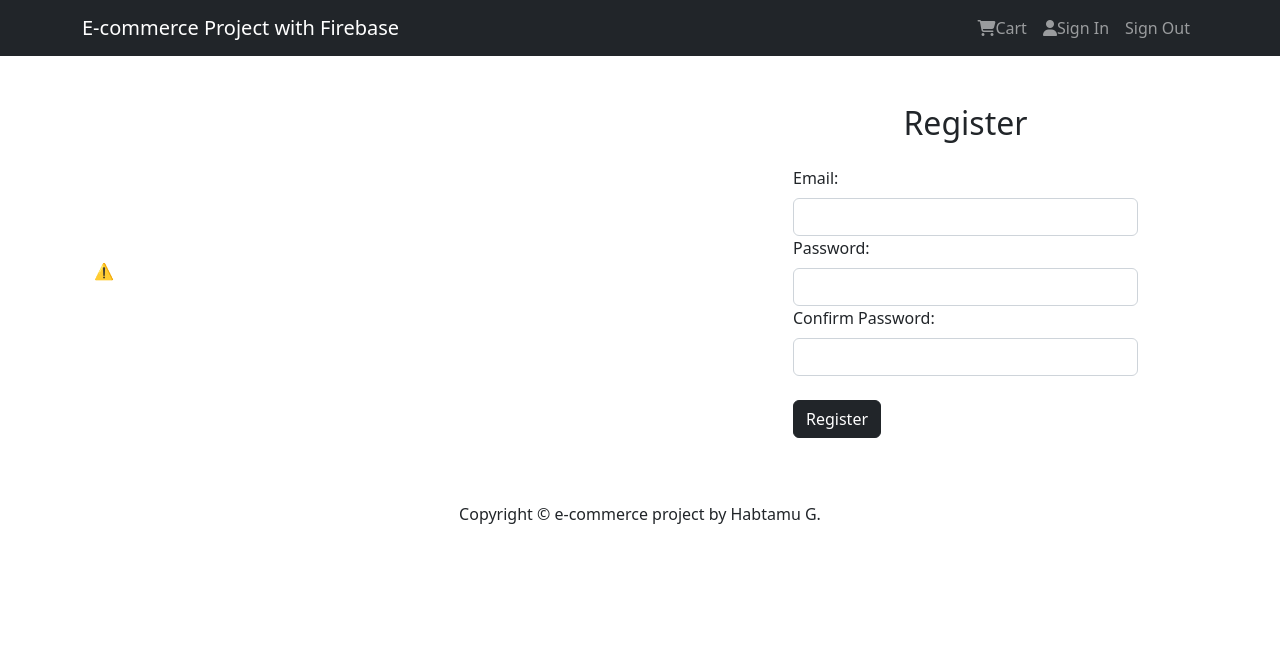
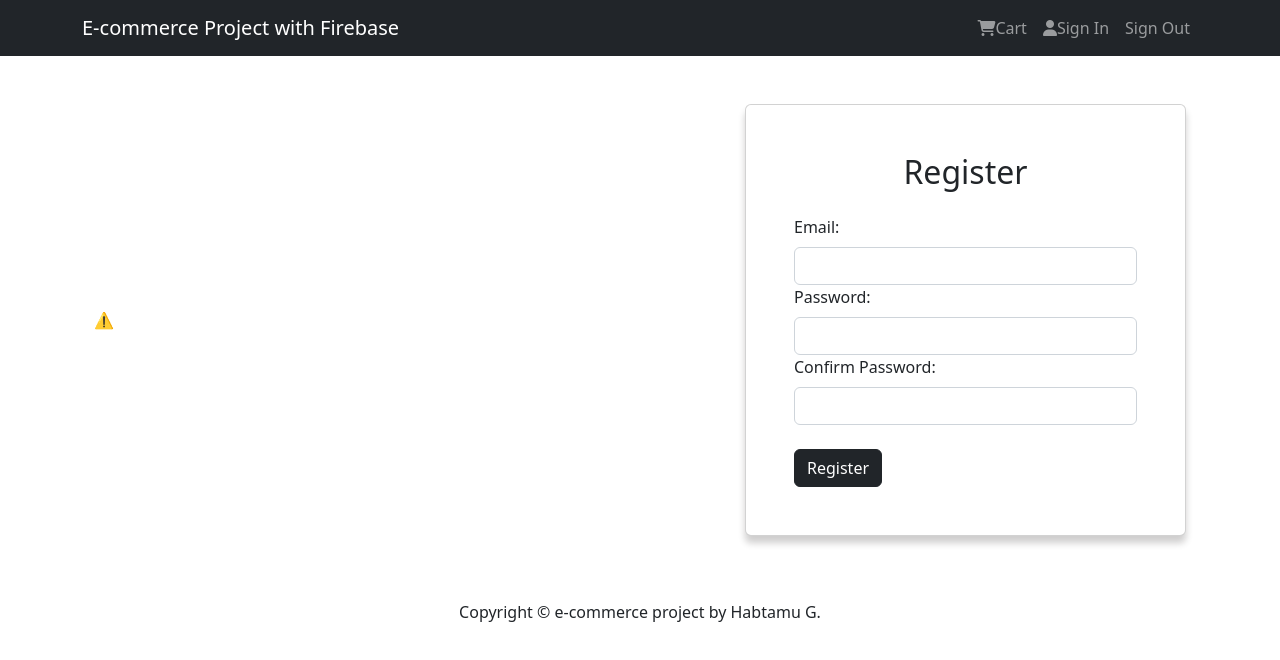
Before and after one commit to HabibiGirum/e-commerce-firebase-project, a React (Create React App) app: page /register in a window 1280 px wide. Shown: the top 660 px of the page. Built offline with nearby package versions, Linux system fonts and the light colour scheme; no server answers.

Commit message:
e-commerce react firebase project

```diff
--- a/src/index.css
+++ b/src/index.css
@@ -71,3 +71,6 @@ main {
   border-color: #1877f2;
   color: #fff;
 }
+.my-card {
+  box-shadow: 0px 7px 7px rgba(14, 12, 12, 0.2);
+}
--- a/src/pages/Login.js
+++ b/src/pages/Login.js
@@ -53,7 +53,7 @@ const Login = () => {
     <Wrapper>
       <Row className="justify-content-center">
         <Col md={4}>
-          <Card className="my-4 ">
+          <Card className="my-4 my-card">
             <Form onSubmit={submitHandler} className="p-1">
               <h2 className="mb-2 text-center">Login</h2>
               {loading ? showAlert && show && <p>Loading...</p> : ""}
--- a/src/pages/Register.js
+++ b/src/pages/Register.js
@@ -1,7 +1,7 @@
 import React, { useState } from "react";
 import { useDispatch, useSelector } from "react-redux";
 import { register } from "../redux/actions/userActions";
-import { Container, Row, Col, Form, Button } from "react-bootstrap";
+import { Container, Row, Col, Form, Button, Card } from "react-bootstrap";
 import Wrapper from "../components/Wrapper";
 const RegistrationForm = () => {
   const [email, setEmail] = useState("");
@@ -38,6 +38,7 @@ const RegistrationForm = () => {
               ></lottie-player>
             </Col>
             <Col lg={5}>
+              <Card className='my-5 my-card'>
               <Form onSubmit={handleSubmit} className="p-5">
                 <h2 className="mb-4 text-center">Register</h2>
 
@@ -80,7 +81,8 @@ const RegistrationForm = () => {
                 <Button type="submit" variant="primary" className="mt-4 btn btn-dark" block>
                   Register
                 </Button>
-              </Form>
+                </Form>
+                </Card>
             </Col>
           </Row>
         </Col>
```
